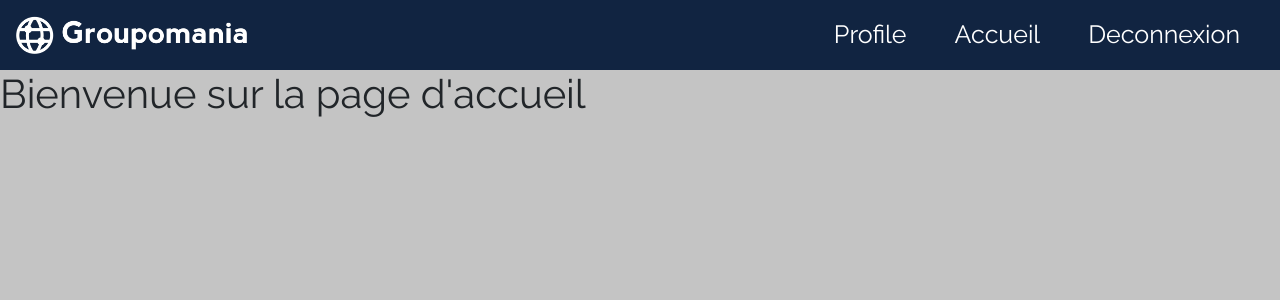
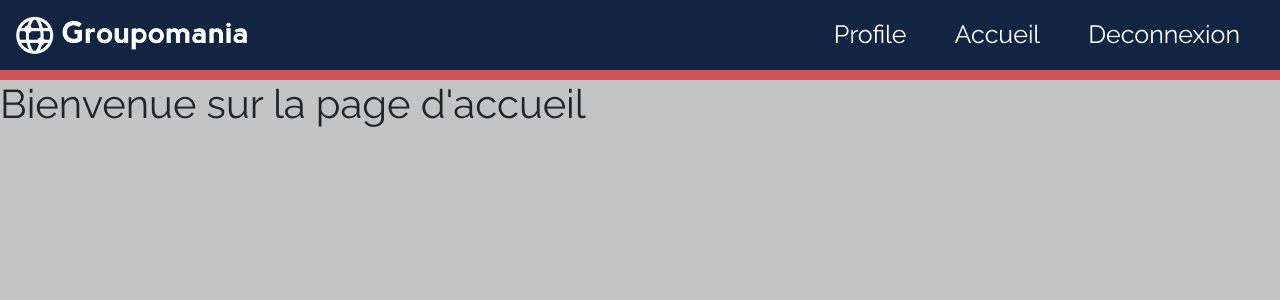
Before and after one commit to CrysW/Sebastien_Dazas_7_01052022, a Vue app in the folder frontend/: page /homepage in a window 1280 px wide. Shown: the top 300 px of the page. Built offline with nearby package versions, Linux system fonts and the light colour scheme.

Commit message:
Mise à jour de 'HeaderComponent'

```diff
--- a/frontend/src/components/HeaderComponent.vue
+++ b/frontend/src/components/HeaderComponent.vue
@@ -1,4 +1,5 @@
 <template>
+  <div>
     <nav class="navbar navbar-expand-lg navbar-dark perso-navbar">
       <!-- Logo et nom de l'entreprise -->
       <img
@@ -41,6 +42,9 @@
         </ul>
       </div>
     </nav>
+    <!-- Liseret -->
+    <div class="liseret"></div>
+  </div>
 </template>
 
 <script>
@@ -81,4 +85,10 @@
 .nav-link:hover {
   color: #d1515a !important;
 }
+// Style du liseret
+.liseret {
+  width: 100%;
+  height: 10px;
+  background-color: #d1515a;
+}
 </style>
```
Lines whose indentation alone changed are shown as unchanged.
